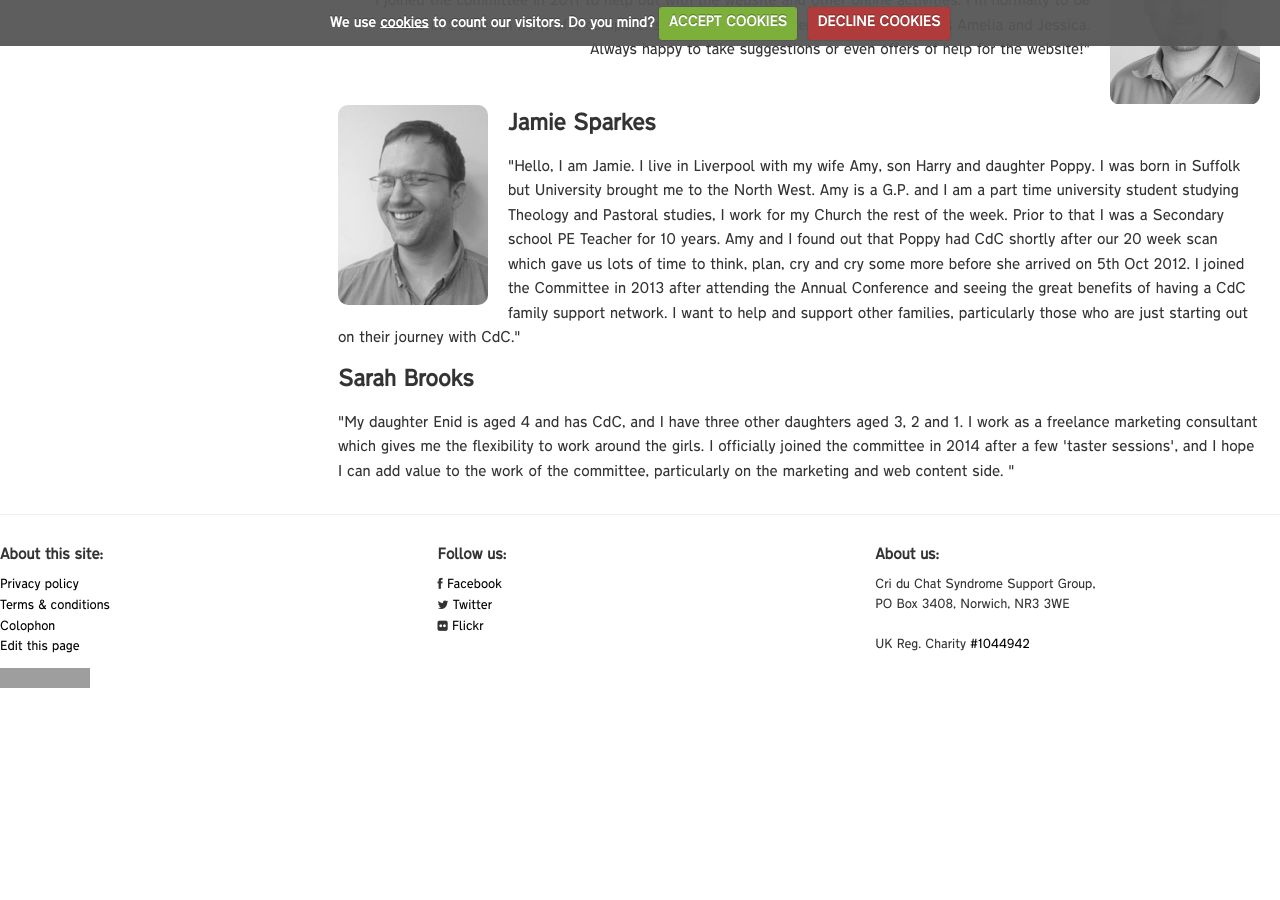
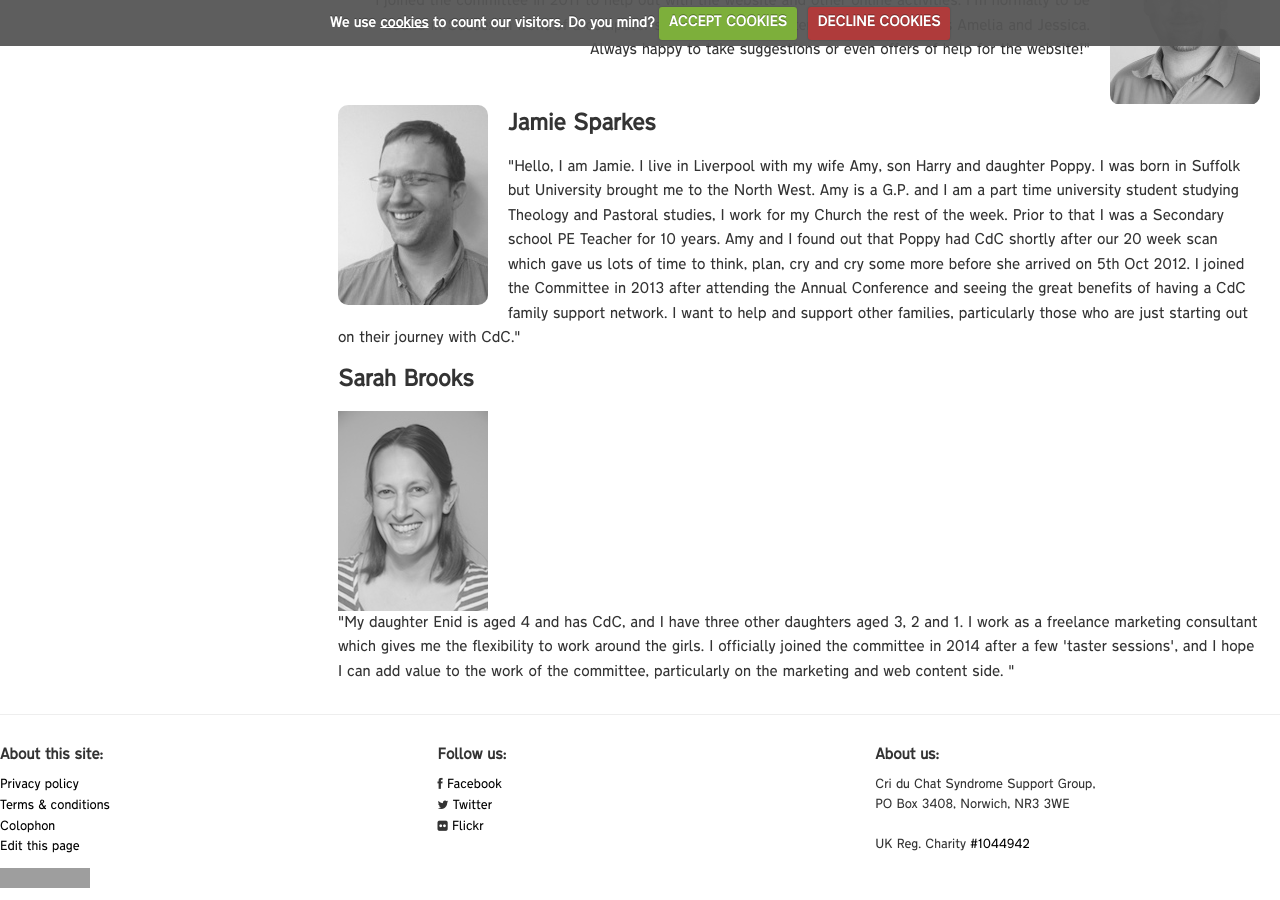
Before and after one commit to lucyjanetetlow/cdcssg.github.io, a Jekyll site: the page built from about/committee.html, in a window 1280 px wide and 900 px high, scrolled down 1447 px. Built offline with Jekyll 4.4.1, drawn with Linux system fonts in a browser that asks for light colours; before the commit the page ends 2147 px from its top, so only the background shows below that; grey boxes are pictures that could not be loaded.

Commit message:
Add sarah's picture

```diff
--- a/about/committee.html
+++ b/about/committee.html
@@ -111,6 +111,7 @@ I want to help and support other families, particularly those who are just start
 
 </div>
   <h2>Sarah Brooks</h2>
+    <img src="/img/committee/sarah.jpg" alt="Sarah Brooks">
     <p>
       "My daughter Enid is aged 4 and has CdC, and I have three other daughters aged 3, 2 and 1. I work as a freelance marketing consultant which gives me the flexibility to work around the girls. I officially joined the committee in 2014 after a few 'taster sessions', and I hope I can add value to the work of the committee, particularly on the marketing and web content side. "
     </p>
```
